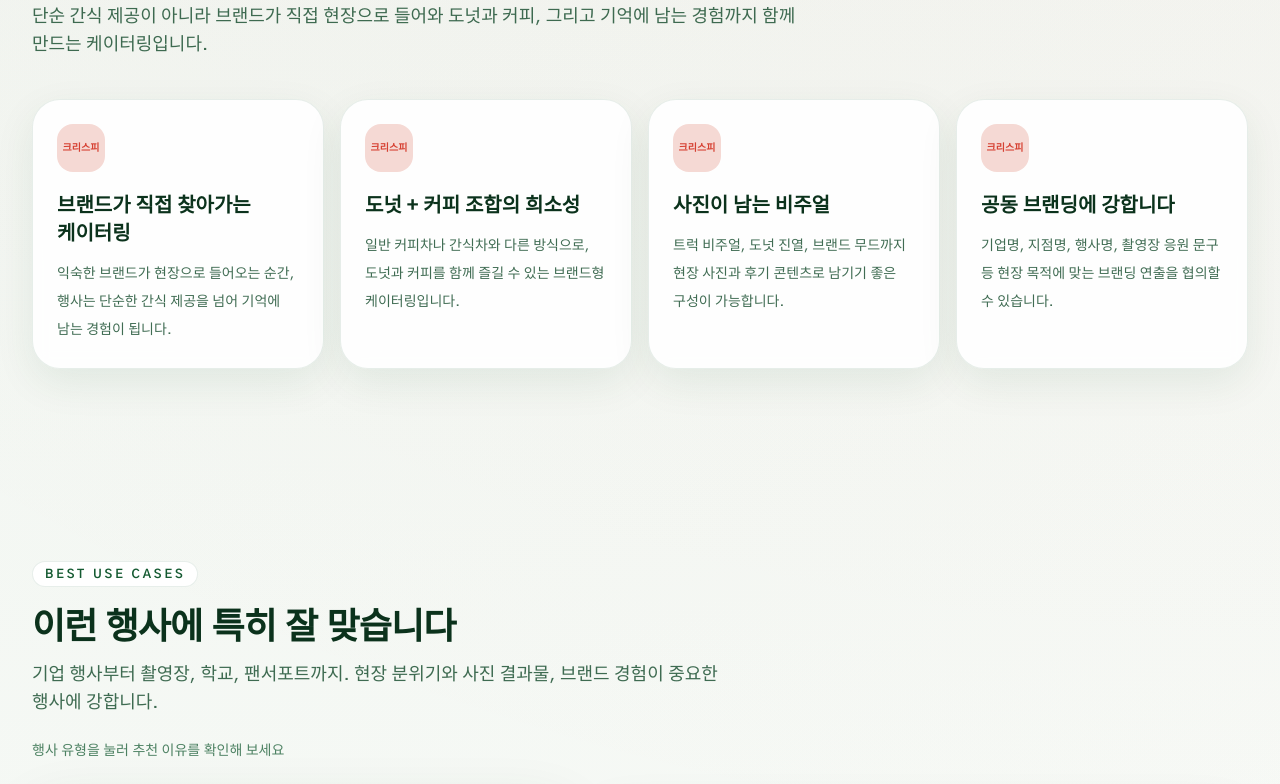
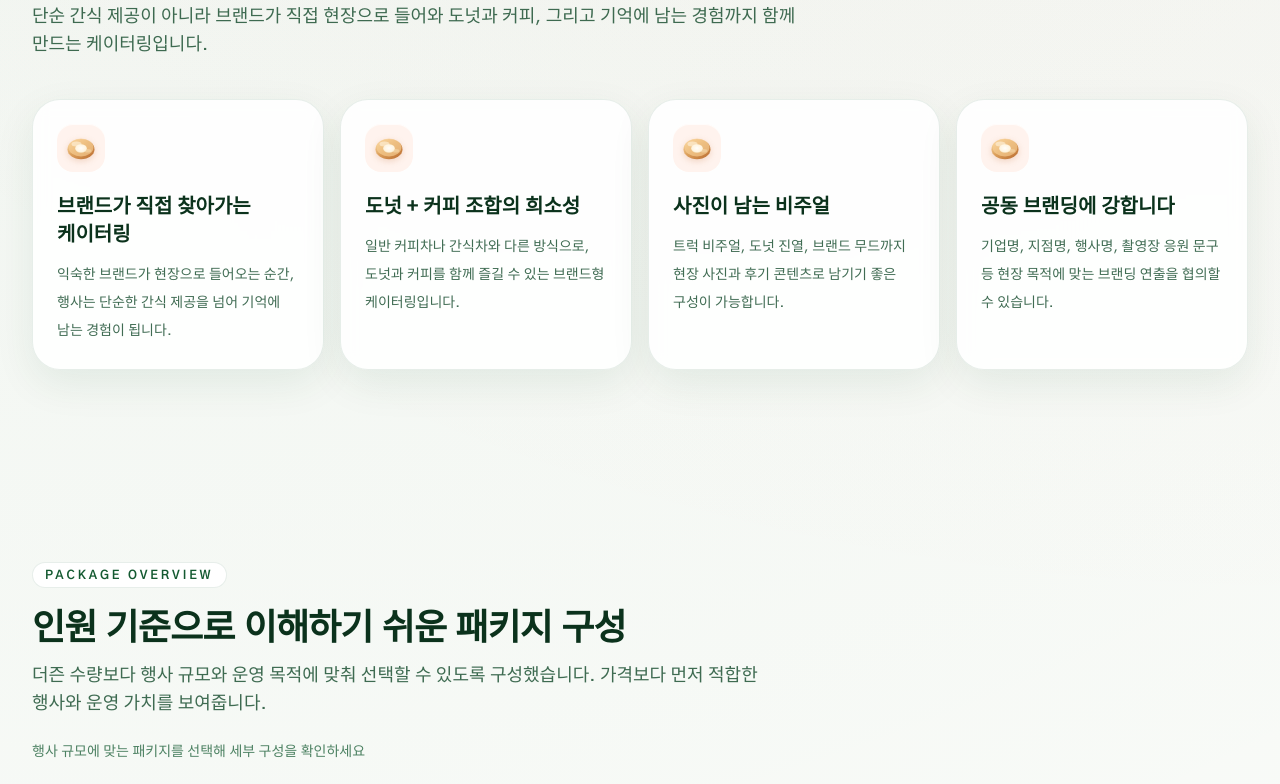
Before and after one commit to oreo4885-max/kkd-catering-landing, a Next.js app: page / in a window 1280 px wide. Shown: the part 1700-2484 px from the top of the page. Built offline with nearby package versions, Linux system fonts and the light colour scheme.

Commit message:
베스트 유즈케이스 삭제, 도넛이미지 적용

```diff
--- a/app/page.tsx
+++ b/app/page.tsx
@@ -10,7 +10,6 @@ import {
   ReferencesSection,
   StickyMobileCta,
   TopNav,
-  UseCasesSection,
   WhySection,
 } from "@/components/landing";
 
@@ -21,7 +20,6 @@ export default function Home() {
       <HeroSection />
       <QuickQuoteSection />
       <WhySection />
-      <UseCasesSection />
       <PackagesSection />
       <CoBrandingSection />
       <ReferencesSection />
--- a/components/landing/sections/why-section.tsx
+++ b/components/landing/sections/why-section.tsx
@@ -1,5 +1,31 @@
 import { siteContent } from "@/app/content";
 import { SectionIntro } from "../section-intro";
+
+function DonutBadge() {
+  return (
+    <div className="inline-flex h-12 w-12 items-center justify-center rounded-2xl bg-[#fff3ee] shadow-[inset_0_1px_0_rgba(255,255,255,0.8)]">
+      <svg aria-hidden="true" viewBox="0 0 64 64" className="h-9 w-9 drop-shadow-[0_2px_3px_rgba(191,104,39,0.22)]">
+        <defs>
+          <radialGradient id="donut-hole" cx="50%" cy="45%" r="65%">
+            <stop offset="0%" stopColor="#fffdfa" />
+            <stop offset="65%" stopColor="#fff4df" />
+            <stop offset="100%" stopColor="#edd5a7" />
+          </radialGradient>
+          <linearGradient id="donut-glaze" x1="0%" y1="0%" x2="100%" y2="100%">
+            <stop offset="0%" stopColor="#ffe2ad" />
+            <stop offset="45%" stopColor="#dca05c" />
+            <stop offset="100%" stopColor="#b96b2f" />
+          </linearGradient>
+        </defs>
+        <ellipse cx="32" cy="34" rx="24" ry="18" fill="url(#donut-glaze)" />
+        <ellipse cx="32" cy="31" rx="22" ry="16" fill="#f7cf95" opacity="0.65" />
+        <ellipse cx="32" cy="33" rx="10.5" ry="7.5" fill="url(#donut-hole)" />
+        <ellipse cx="24" cy="25" rx="9" ry="4.5" fill="#fff7e8" opacity="0.55" />
+        <ellipse cx="44" cy="37" rx="6.5" ry="3.2" fill="#fff0cf" opacity="0.35" />
+      </svg>
+    </div>
+  );
+}
 
 export function WhySection() {
   return (
@@ -9,9 +35,7 @@ export function WhySection() {
         <div className="mt-10 grid gap-4 md:grid-cols-2 xl:grid-cols-4">
           {siteContent.reasons.map((reason) => (
             <article key={reason.title} className="card-surface rounded-[28px] p-6">
-              <div className="inline-flex h-12 w-12 items-center justify-center rounded-2xl bg-blush px-2 text-[10px] font-semibold leading-tight text-kkdred">
-                크리스피
-              </div>
+              <DonutBadge />
               <h3 className="mt-5 text-xl font-semibold text-forest-900">{reason.title}</h3>
               <p className="mt-3 text-sm leading-7 text-forest-800/80">{reason.description}</p>
             </article>
--- a/components/landing/top-nav.tsx
+++ b/components/landing/top-nav.tsx
@@ -1,11 +1,9 @@
 "use client";
 
 import { useEffect, useMemo, useState } from "react";
-import { siteContent } from "@/app/content";
 
 const navItems = [
   { label: "소개", href: "#hero" },
-  { label: "활용", href: "#use-cases" },
   { label: "패키지", href: "#packages" },
   { label: "브랜딩", href: "#branding" },
   { label: "후기", href: "#references" },
```
